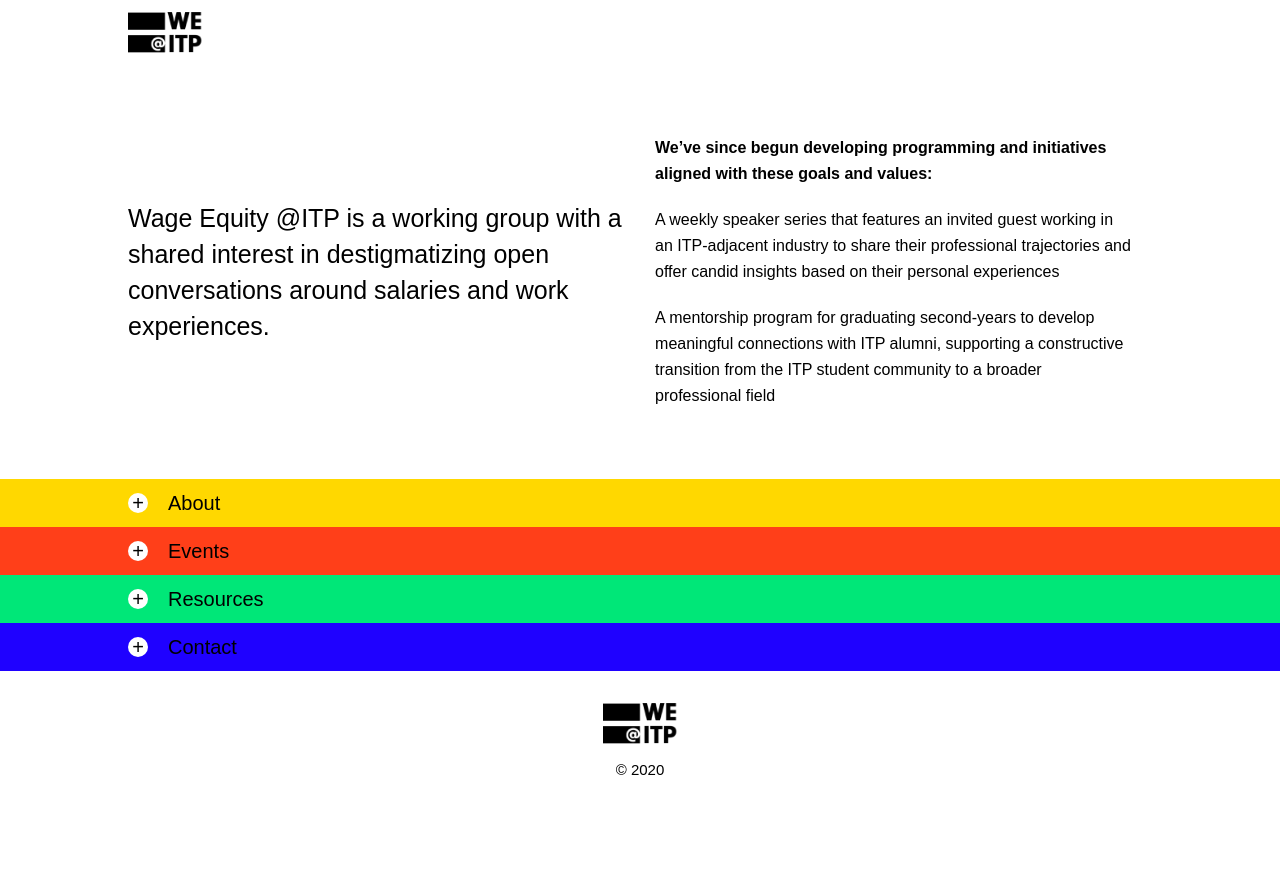
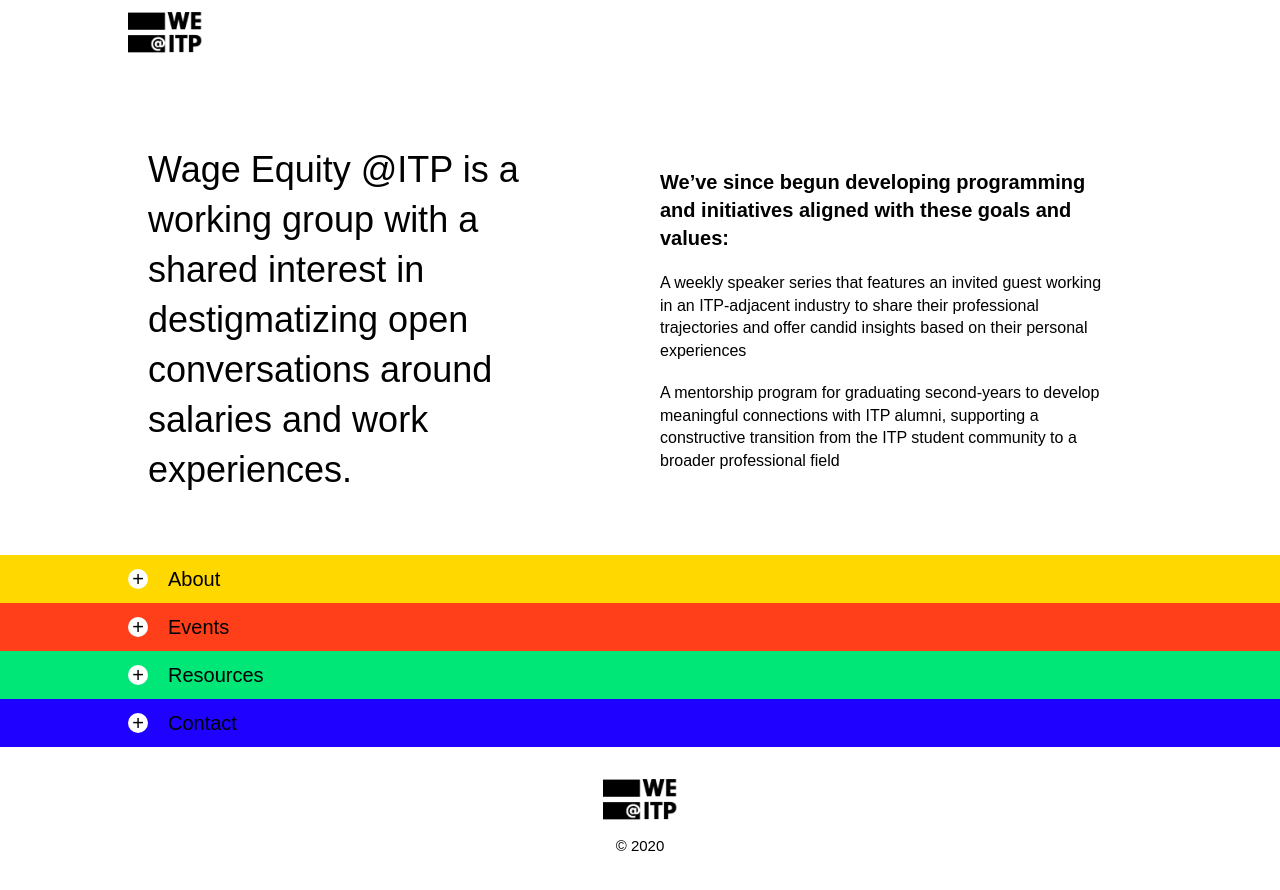
Before and after one commit to we-itp/home, a React (Create React App) app: page / in a window 1280 px wide. Shown: the top 890 px of the page. Before the commit the page ends 821 px from the top, so only its background shows below. Built offline with nearby package versions, Linux system fonts and the light colour scheme; a web font is replaced by a local one.

Commit message:
some style changes and locally hosted event image

```diff
--- a/src/components/Contact.js
+++ b/src/components/Contact.js
@@ -40,13 +40,13 @@ export default class Contact extends React.Component {
 
     renderContact = () => (
         <div className="contact-container">
-            <div className="column0">
+            <div className="column column0">
                 <div className="subheader">Join Us!</div>
                 <div className="contact-text">
                     {ContactText.map(this.renderText)}
                 </div>
             </div>
-            <div className="column1">
+            <div className="column column1">
                 <input
                     ref={this.emailInputEl}
                     className="contact-input"
--- a/src/components/Events.js
+++ b/src/components/Events.js
@@ -22,7 +22,7 @@ export default class Events extends React.Component {
 
     renderEvent = (event, idx) => (
         <div key={`${event.title}-${idx}`} className="event-container">
-            <img alt="event for weitp" src={event.photo}></img>
+            <img alt="event for weitp" src={process.env.PUBLIC_URL + event.photo}></img>
             <div className="event-date">{event.title}</div>
             <div className="event-date">
                 {event.date} @ {event.time}
--- a/src/constants/events.js
+++ b/src/constants/events.js
@@ -4,28 +4,28 @@ const EventsList = [
         date: 'Nov 12, 2020',
         time: '4:30pm EST',
         link: '',
-        photo: 'https://sues-website.s3.us-east-2.amazonaws.com/ezgif+1.png'
+        photo: '/ezgif+1.png'
     },
     {
         title: 'Megan Bowker, COLLINS',
         date: 'Nov 12, 2020',
         time: '4:30pm EST',
         link: '',
-        photo: 'https://sues-website.s3.us-east-2.amazonaws.com/ezgif+1.png'
+        photo: '/ezgif+1.png'
     },
     {
         title: 'Megan Bowker, COLLINS',
         date: 'Nov 12, 2020',
         time: '4:30pm EST',
         link: '',
-        photo: 'https://sues-website.s3.us-east-2.amazonaws.com/ezgif+1.png'
+        photo: '/ezgif+1.png'
     },
     {
         title: 'Megan Bowker, COLLINS',
         date: 'Nov 12, 2020',
         time: '4:30pm EST',
         link: '',
-        photo: 'https://sues-website.s3.us-east-2.amazonaws.com/ezgif+1.png'
+        photo: '/ezgif+1.png'
     }
 ]
 
--- a/src/style/About.css
+++ b/src/style/About.css
@@ -1,3 +1,6 @@
 .about-container {
     background-color: #FFF3B3;
+    font-size: 20px;
+    line-height: 28px;
+    padding-right: 30vw;
 }
--- a/src/style/Contact.css
+++ b/src/style/Contact.css
@@ -4,19 +4,6 @@
     background-color: #ADC4FF;
     flex-direction: row;
     align-items: center;
-}
-
-.contact-container > .column0 {
-    padding-right: 10px;
-    width: 100%;
-}
-
-.contact-container > .column1 {
-    padding-left: 10px;
-    align-content: center;
-    display: flex;
-    flex-direction: column;
-    width: 100%;
 }
 
 .subheader {
--- a/src/style/Home.css
+++ b/src/style/Home.css
@@ -13,28 +13,35 @@
     display: flex;
 }
 
+.main-text > .column {
+    flex-grow: 1;
+    flex-basis: 0;
+    padding: 20px;
+    padding-right: 50px;
+}
+
 .main-text > .first {
     display: flex;
     flex-direction: column;
     align-self: center;
-    font-size: 25px;
-    line-height: 36px;
-    padding: 20px 0;
+    font-size: 36px;
+    line-height: 50px;
 }
 
 .main-text > .second {
-    font-size: 16px;
-    line-height: 26px;
-    padding: 20px;
     display: flex;
     flex-direction: column;
     align-self: center;
+    font-size: 16px;
+    line-height: 22.5px;
 }
 
 .home-subtext {
-    padding: 10px 0;
+    padding-top: 20px;
 }
 
 .home-boldsubtext {
     font-weight: bold;
+    font-size: 20px;
+    line-height: 28px
 }
--- a/src/style/Resources.css
+++ b/src/style/Resources.css
@@ -5,20 +5,6 @@
     flex-direction: row;
 }
 
-.resources-container > .column0 {
-    padding-right: 10px;
-    align-self: center;
-}
-
-.resources-container > .column1 {
-    padding-left: 10px;
-    align-self: center;
-}
-
-.resource-text, .about-text {
-    margin: 20px 0;
-}
-
 .microheader {
     font-weight: 700;
 }
--- a/src/style/index.css
+++ b/src/style/index.css
@@ -7,7 +7,6 @@ body {
     overflow-x: hidden;
     margin: 0;
 }
-
 
 #root {
     left: 0;
@@ -31,6 +30,17 @@ body {
     justify-content: center;
 }
 
+.resource-text, .about-text {
+    margin: 10px 0;
+}
+
+.column {
+    flex-grow: 1;
+    flex-basis: 0;
+    padding: 20px;
+    padding-right: 50px;
+}
+
 #main-content {
     padding-bottom: 150px;    /* Footer height */
 }
```
Also changed, not shown: public/ezgif+1.png (added).
